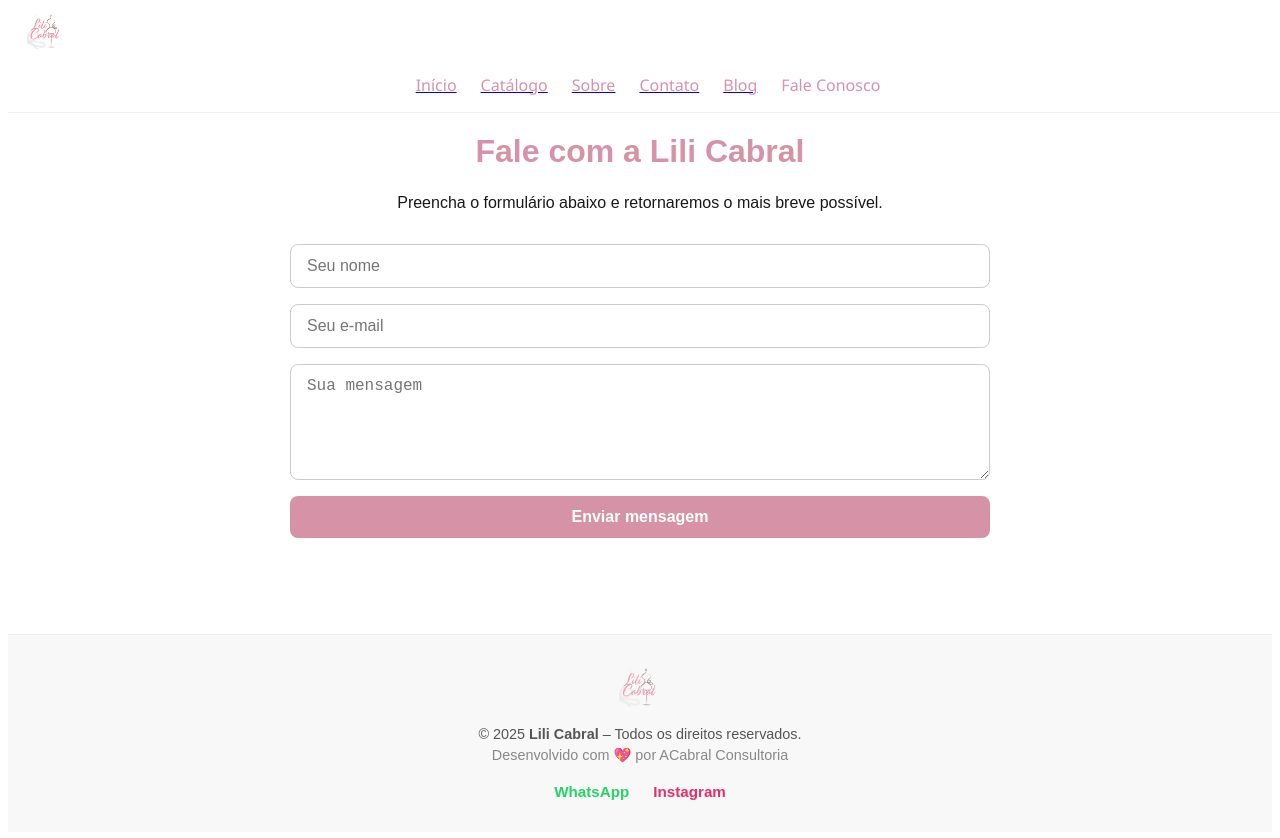
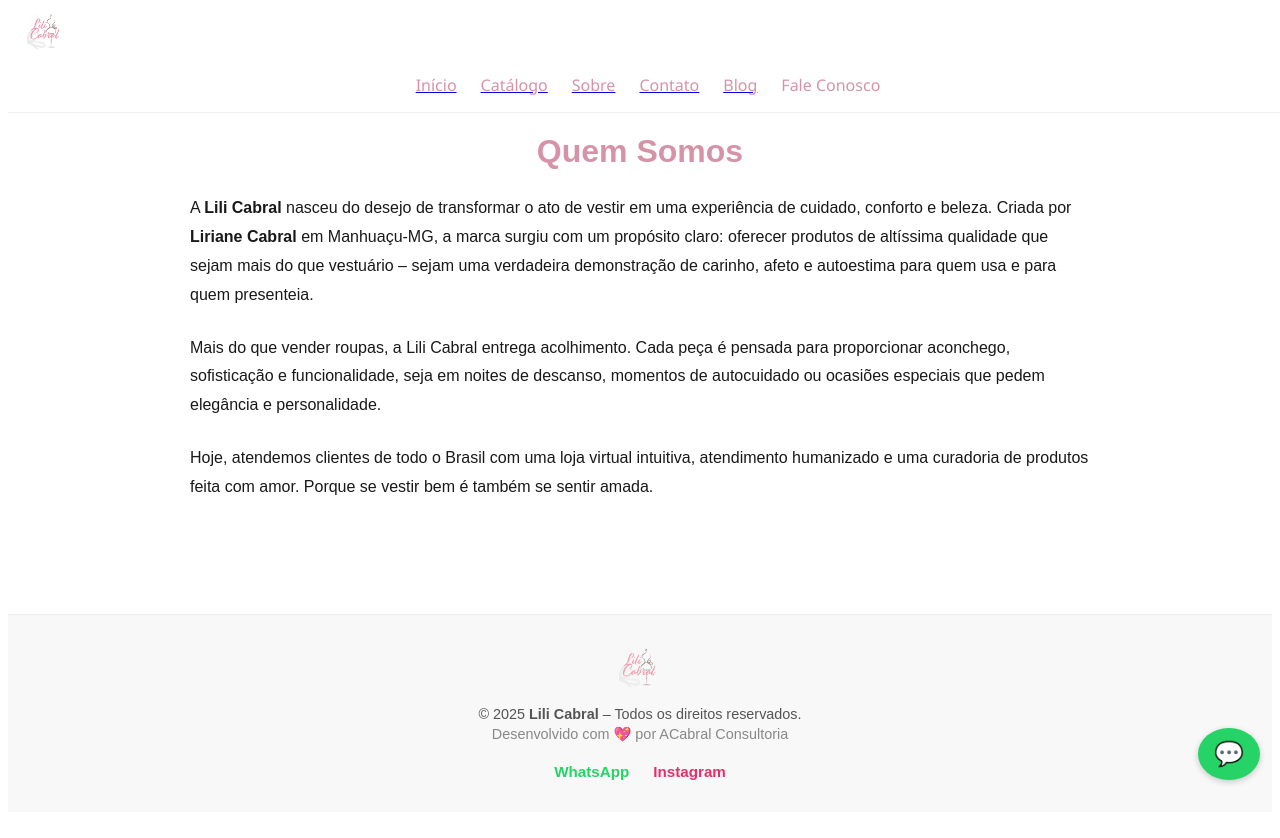
Before and after one commit to adaltoncabral/site-lili-cabral, a Next.js app: page /contato in a window 1280 px wide. Built offline with nearby package versions, Linux system fonts and the light colour scheme.

Commit message:
Update contato.js

```diff
--- a/pages/contato.js
+++ b/pages/contato.js
@@ -1,103 +1,41 @@
-import Head from 'next/head';
-import Header from '../components/Header';
-import Footer from '../components/Footer';
-import Analytics from '../components/Analytics';
-import emailjs from '@emailjs/browser';
-import { useRef, useState } from 'react';
+import Head from 'next/head'; import Header from '../components/Header'; import Footer from '../components/Footer'; import FloatingButton from '../components/FloatingButton'; import Analytics from '../components/Analytics';
 
-export default function Contato() {
-  const form = useRef(null);
-  const [status, setStatus] = useState('idle');
-
-  const sendEmail = (e) => {
-    e.preventDefault();
-    emailjs.sendForm(
-      'service_tl1ewvp',
-      'template_ju8s93h',
-      form.current,
-      'q4PZYFIcv2Utb1ZZ5'
-    )
-      .then(() => setStatus('sent'))
-      .catch(() => setStatus('error'));
-
-    form.current.reset();
-  };
-
-  return (
-    <>
-      <Head>
-        <title>Fale Conosco – Lili Cabral</title>
-        <meta name="description" content="Entre em contato com a equipe da Lili Cabral. Envie dúvidas, sugestões ou mensagens personalizadas." />
-      </Head>
+export default function Sobre() { return ( <> <Head> <title>Sobre a Lili Cabral – Pijamas & Lingeries</title> <meta name="description" content="A história da Lili Cabral: uma marca criada para valorizar o conforto, a delicadeza e a autoestima das mulheres, direto de Manhuaçu-MG para todo o Brasil." /> <meta property="og:title" content="Sobre a Lili Cabral – Pijamas & Lingeries" /> <meta property="og:description" content="A história da Lili Cabral: uma marca criada para valorizar o conforto, a delicadeza e a autoestima das mulheres, direto de Manhuaçu-MG para todo o Brasil." /> <meta property="og:image" content="/banner-lili.jpg" /> <meta property="og:type" content="website" /> </Head>
 
 <Analytics />
   <Header />
 
   <main style={{
-        maxWidth: '700px',
+    maxWidth: '900px',
     margin: '80px auto 0',
     padding: '2rem',
     fontFamily: 'sans-serif',
     color: '#191919'
   }}>
-        <h1 style={{ color: '#d693a8', fontSize: '2rem', marginBottom: '1.5rem', textAlign: 'center' }}>
-          Fale com a Lili Cabral
+    <h1 style={{
+      color: '#d693a8',
+      fontSize: '2rem',
+      marginBottom: '1.5rem',
+      textAlign: 'center'
+    }}>
+      Quem Somos
     </h1>
 
-        <p style={{ textAlign: 'center', marginBottom: '2rem' }}>
-          Preencha o formulário abaixo e retornaremos o mais breve possível.
+    <p style={{ fontSize: '1rem', lineHeight: '1.8', marginBottom: '1.5rem' }}>
+      A <strong>Lili Cabral</strong> nasceu do desejo de transformar o ato de vestir em uma experiência de cuidado, conforto e beleza. Criada por <strong>Liriane Cabral</strong> em Manhuaçu-MG, a marca surgiu com um propósito claro: oferecer produtos de altíssima qualidade que sejam mais do que vestuário – sejam uma verdadeira demonstração de carinho, afeto e autoestima para quem usa e para quem presenteia.
     </p>
 
-        <form ref={form} onSubmit={sendEmail} style={{ display: 'flex', flexDirection: 'column', gap: '1rem' }}>
-          <input
-            type="text"
-            name="user_name"
-            placeholder="Seu nome"
-            required
-            style={inputStyle}
-          />
-          <input
-            type="email"
-            name="user_email"
-            placeholder="Seu e-mail"
-            required
-            style={inputStyle}
-          />
-          <textarea
-            name="message"
-            placeholder="Sua mensagem"
-            required
-            rows={5}
-            style={{ ...inputStyle, resize: 'vertical' }}
-          />
-          <button type="submit" style={buttonStyle}>
-            Enviar mensagem
-          </button>
-        </form>
+    <p style={{ fontSize: '1rem', lineHeight: '1.8', marginBottom: '1.5rem' }}>
+      Mais do que vender roupas, a Lili Cabral entrega acolhimento. Cada peça é pensada para proporcionar aconchego, sofisticação e funcionalidade, seja em noites de descanso, momentos de autocuidado ou ocasiões especiais que pedem elegância e personalidade.
+    </p>
 
-        {status === 'sent' && <p style={{ color: 'green', marginTop: '1rem' }}>Mensagem enviada com sucesso!</p>}
-        {status === 'error' && <p style={{ color: 'red', marginTop: '1rem' }}>Erro ao enviar. Tente novamente.</p>}
+    <p style={{ fontSize: '1rem', lineHeight: '1.8' }}>
+      Hoje, atendemos clientes de todo o Brasil com uma loja virtual intuitiva, atendimento humanizado e uma curadoria de produtos feita com amor. Porque se vestir bem é também se sentir amada.
+    </p>
   </main>
 
+  <FloatingButton />
   <Footer />
 </>
-  );
-}
 
-const inputStyle = {
-  padding: '0.75rem 1rem',
-  borderRadius: '8px',
-  border: '1px solid #ccc',
-  fontSize: '1rem'
-};
-
-const buttonStyle = {
-  padding: '0.75rem 1.5rem',
-  backgroundColor: '#d693a8',
-  color: '#fff',
-  border: 'none',
-  borderRadius: '8px',
-  fontWeight: 'bold',
-  cursor: 'pointer',
-  fontSize: '1rem'
-};
+); }
```
Lines whose indentation alone changed are shown as unchanged.
